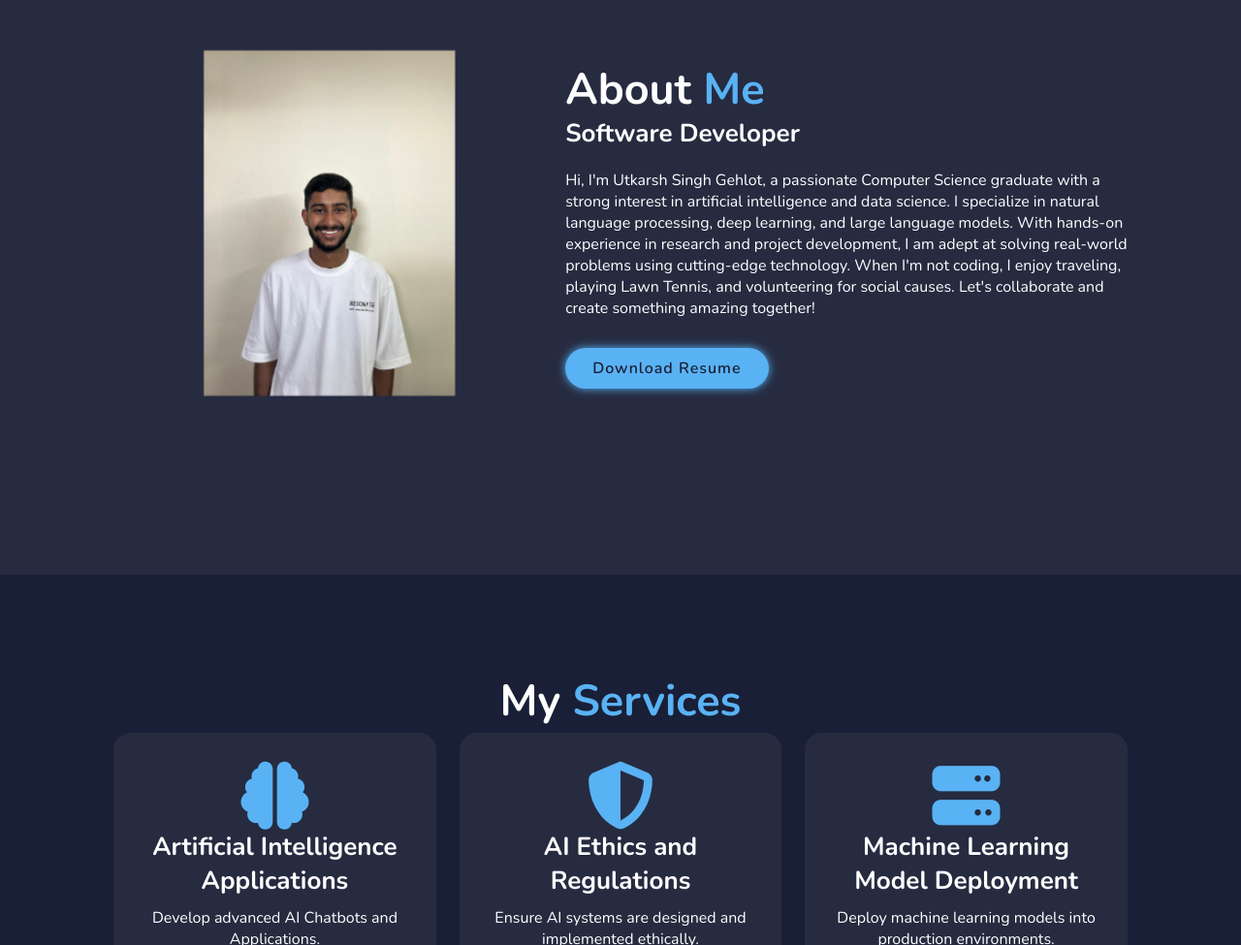
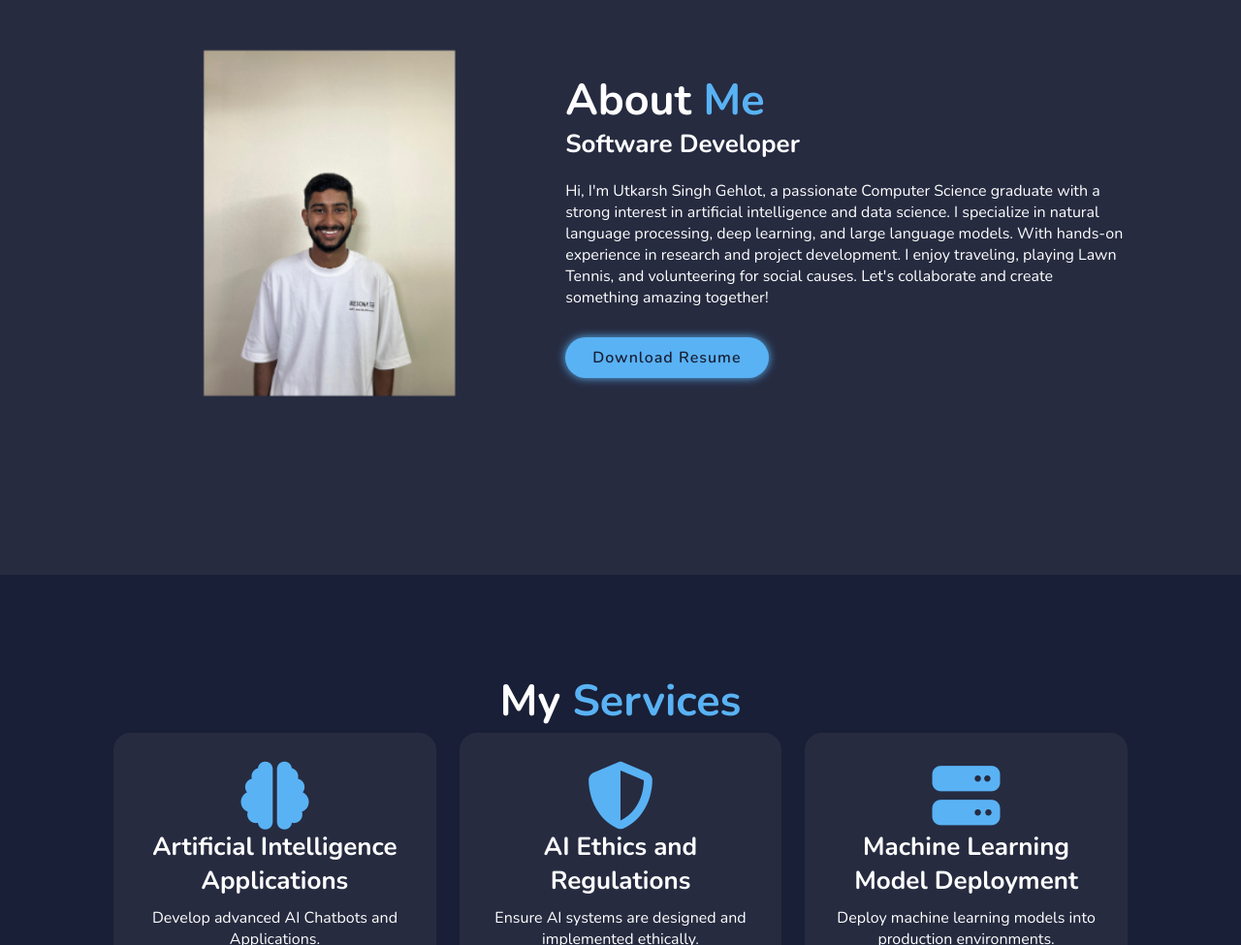
Before and after one commit to Utkarsh-2002/Portfolio, a plain HTML site: page index.html in a window 1280 px wide. Shown: the part 1007-1982 px from the top of the page at 97% size. Drawn offline with nearby package versions, Linux system fonts and the light colour scheme; a script that the page names is missing.

Commit message:
Update index.html

```diff
--- a/index.html
+++ b/index.html
@@ -62,7 +62,7 @@
         <div class="about-content">
             <h2 class="heading">About <span>Me</span></h2>
             <h3>Software Developer</h3>
-            <p>Hi, I'm Utkarsh Singh Gehlot, a passionate Computer Science graduate with a strong interest in artificial intelligence and data science. I specialize in natural language processing, deep learning, and large language models. With hands-on experience in research and project development, I am adept at solving real-world problems using cutting-edge technology. When I'm not coding, I enjoy traveling, playing Lawn Tennis, and volunteering for social causes. Let's collaborate and create something amazing together!</p>
+            <p>Hi, I'm Utkarsh Singh Gehlot, a passionate Computer Science graduate with a strong interest in artificial intelligence and data science. I specialize in natural language processing, deep learning, and large language models. With hands-on experience in research and project development. I enjoy traveling, playing Lawn Tennis, and volunteering for social causes. Let's collaborate and create something amazing together!</p>
             <a href="https://drive.google.com/file/d/1M4WEihcyXcR6ZaBy7dBYPmBnQNm1Iy8Y/view?usp=drive_link" class="btn" target="_blank">Download Resume</a>
         </div>
     </section>
```
